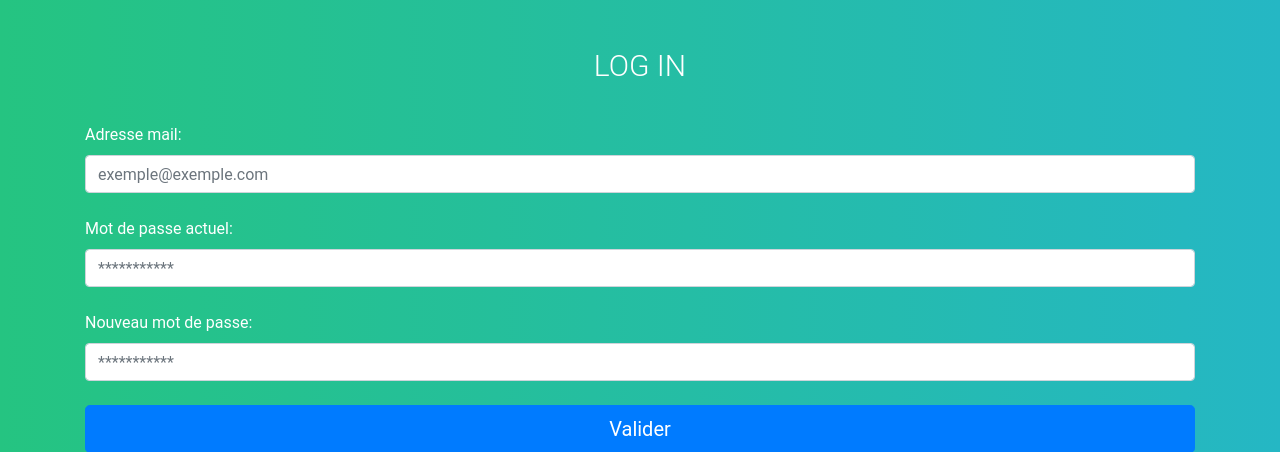
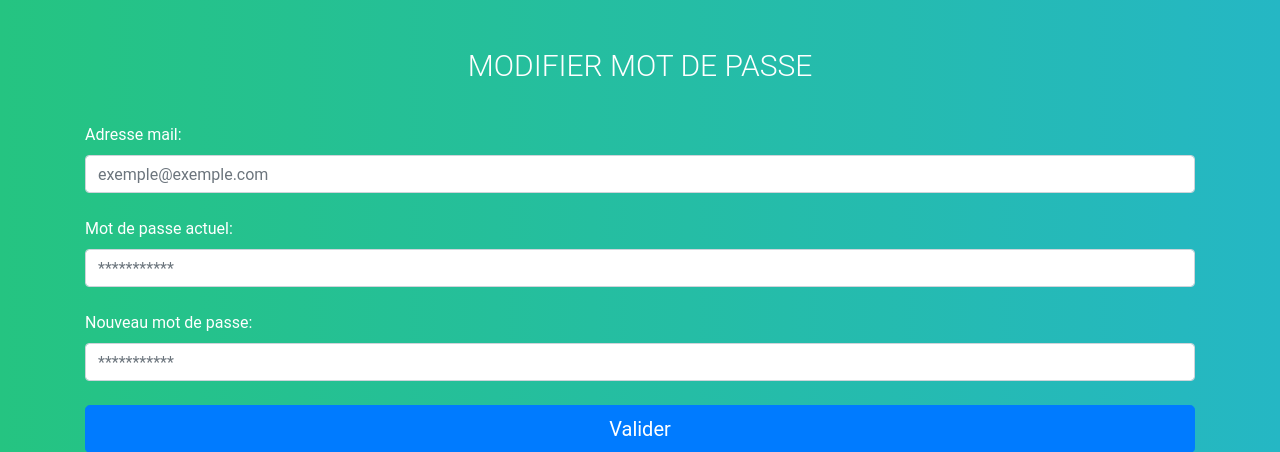
Before and after one commit to yayahamour/candi-app, a Flask app: page /modify_passsword in a window 1280 px wide. Shown: the part 128-580 px from the top of the page. Run offline with Flask 2, Linux system fonts and the light colour scheme; a user stored in the database is signed in; some libraries are stand-ins or nearby versions.

Commit message:
minifix mdp

```diff
--- a/App/templates/modify_password.html
+++ b/App/templates/modify_password.html
@@ -6,7 +6,7 @@
 
 {% block content %}
     <div class='container mt-5'>
-        <h1 class="text-center"> Log in </h1>
+        <h1 class="text-center"> Modifier mot de passe </h1>
         <br>
         <form method="POST" class="form-register">
             {{ form.hidden_tag() }}
```
